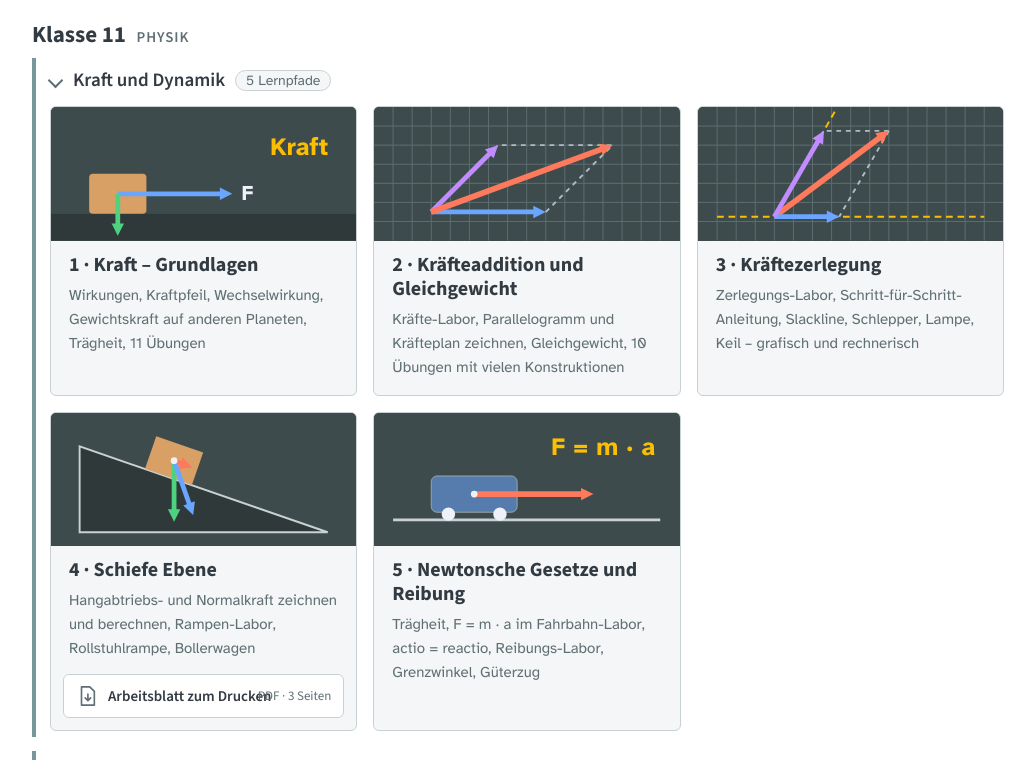
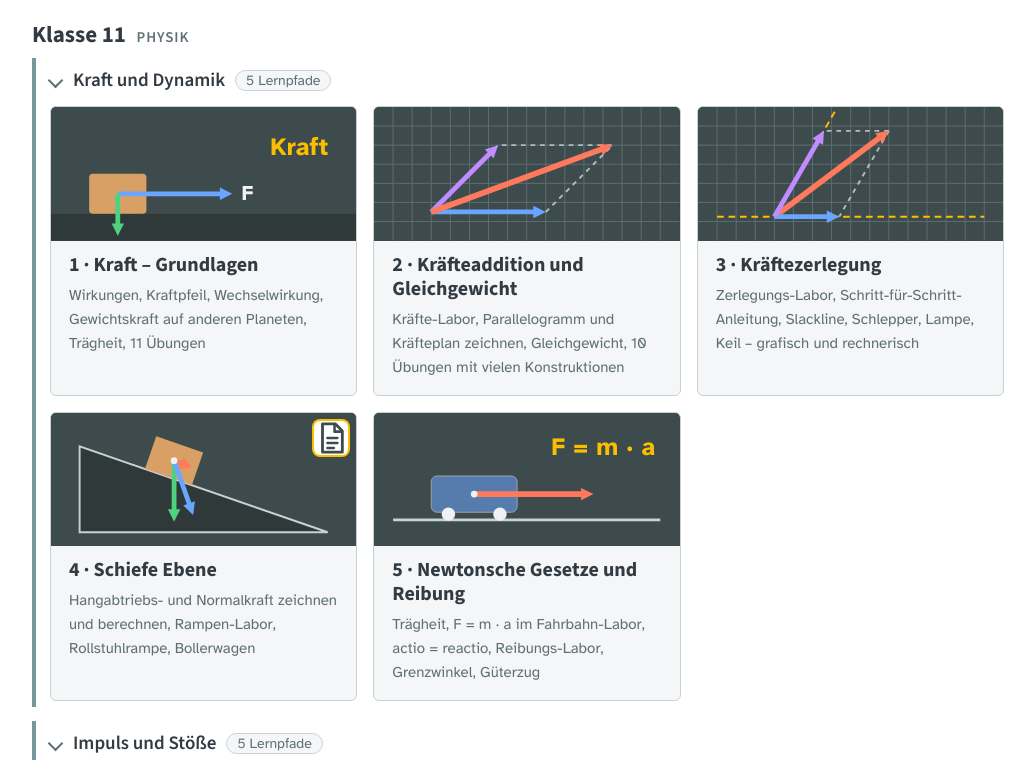
Before and after one commit to y-deiglmayr/gst-lernen, a plain HTML site: page index.html in a window 1280 px wide. Shown: the part 1700-2460 px from the top of the page, without its empty margins (122-1157 px from the left). Drawn offline with Linux system fonts and the light colour scheme.

Commit message:
Arbeitsblatt: Download im Lernpfad, auf der Kachel nur ein kleines Symbol
Co-Authored-By: Claude Opus 5.5 <noreply@anthropic.com>
Claude-Session: https://claude.ai/code/session_01KLYBVjjuH1ETMXF1PiQjJN

```diff
--- a/index.html
+++ b/index.html
@@ -28,18 +28,9 @@ main{max-width:1100px;margin:0 auto;padding:8px max(5vw,16px) 48px;width:100%;fl
 a.card{display:flex;flex-direction:column;gap:6px;padding:0 0 16px;overflow:hidden;border:1px solid var(--line);border-radius:6px;background:var(--panel);color:var(--ink);text-decoration:none;min-height:44px;transition:border-color .15s,box-shadow .15s}
 a.card:hover,a.card:focus-visible{border-color:var(--accent);box-shadow:0 0 0 2px var(--accent)}
 a.card:focus-visible{outline:none}
-.card.mitdruck{display:flex;flex-direction:column;overflow:hidden;border:1px solid var(--line);border-radius:6px;background:var(--panel);transition:border-color .15s,box-shadow .15s}
-.card.mitdruck:hover,.card.mitdruck:focus-within{border-color:var(--accent);box-shadow:0 0 0 2px var(--accent)}
-.card.mitdruck a{color:var(--ink);text-decoration:none}
-a.clink{display:flex;flex-direction:column;gap:6px;padding:0 0 14px;flex:1}
-a.clink b{font-family:"Source Sans 3",system-ui,sans-serif;font-size:20px;display:block;padding:6px 18px 0;line-height:1.2}
-a.clink small{color:var(--muted);font-size:15px;padding:0 18px}
-a.druck{display:flex;align-items:center;gap:10px;min-height:44px;margin:0 12px 12px;padding:6px 12px;border:1px solid var(--line);border-radius:6px;background:var(--bg);font:600 15px "Source Sans 3",system-ui,sans-serif}
-a.druck svg{width:22px;height:22px;flex:none;color:var(--slate2)}
-a.druck span{flex:1;white-space:nowrap}
-a.druck em{font-style:normal;font-weight:400;font-size:13px;color:var(--muted)}
-a.druck:hover{border-color:var(--accent);box-shadow:inset 4px 0 0 var(--accent)}
-a.clink:focus-visible,a.druck:focus-visible{outline:3px solid var(--accent);outline-offset:-3px}
+.thumb{position:relative}
+.abzeichen{position:absolute;top:8px;right:8px;width:34px;height:34px;display:grid;place-items:center;background:#fff;color:var(--slate);border-radius:6px;box-shadow:0 0 0 2px var(--accent)}
+.abzeichen svg{width:22px;height:22px}
 a.card b{font-family:"Source Sans 3",system-ui,sans-serif;font-size:20px;display:block;padding:6px 18px 0;line-height:1.2}
 a.card small{color:var(--muted);font-size:15px;padding:0 18px}
 .thumb{display:block;aspect-ratio:16/7;background:var(--slate)}
@@ -228,11 +219,9 @@ const zu=new Set(store.get('gst-index-zu')||[]);
 const anzahl=n=>n===1?'1 Lernpfad':n+' Lernpfade';
 const karte=(k,t,s)=>{
  const such=esc((s.titel+' '+s.info+' '+t.thema+' '+k.klasse+' '+k.fach+(s.druck?' arbeitsblatt pdf druck':'')).toLowerCase());
- const innen=`${BILDER[s.bild]?`<span class="thumb">${BILDER[s.bild]}</span>`:''}<b>${esc(s.titel)}</b><small>${esc(s.info)}</small>`;
- if(!s.druck)return `<a class="card" href="/${esc(k.ordner)}/${esc(s.datei)}" data-such="${such}">${innen}</a>`;
- /* Kachel mit Druckversion: Lernpfad-Link und PDF-Download nebeneinander, nicht verschachtelt */
- return `<div class="card mitdruck" data-such="${such}"><a class="clink" href="/${esc(k.ordner)}/${esc(s.datei)}">${innen}</a>`+
-  `<a class="druck" href="/${esc(k.ordner)}/${esc(s.druck.datei)}" download><svg viewBox="0 0 24 24" aria-hidden="true"><path d="M6 2h9l5 5v15H6z" fill="none" stroke="currentColor" stroke-width="1.8" stroke-linejoin="round"/><path d="M13 10v7m-3-3 3 3 3-3" fill="none" stroke="currentColor" stroke-width="1.8" stroke-linecap="round" stroke-linejoin="round"/></svg><span>${esc(s.druck.text)}</span><em>${esc(s.druck.info)}</em></a></div>`};
+ /* Kleines Symbol auf dem Vorschaubild, wenn es zum Lernpfad ein Arbeitsblatt zum Drucken gibt (Download im Lernpfad) */
+ const ab=s.druck?`<span class="abzeichen" title="Mit Arbeitsblatt zum Drucken"><svg viewBox="0 0 24 24" aria-hidden="true"><path d="M6 2h9l5 5v15H6z" fill="none" stroke="currentColor" stroke-width="2" stroke-linejoin="round"/><path d="M14.5 2.5V7.5h5M9.5 12h7M9.5 15.5h7M9.5 19h4.5" fill="none" stroke="currentColor" stroke-width="1.8" stroke-linecap="round" stroke-linejoin="round"/></svg><span class="sr">mit Arbeitsblatt</span></span>`:'';
+ return `<a class="card" href="/${esc(k.ordner)}/${esc(s.datei)}" data-such="${such}">${BILDER[s.bild]?`<span class="thumb">${BILDER[s.bild]}${ab}</span>`:ab}<b>${esc(s.titel)}</b><small>${esc(s.info)}</small></a>`};
 const stufen=STUFEN.filter(st=>KURSE.some(k=>k.stufe===st.name));
 document.getElementById('list').innerHTML=stufen.map(st=>{
  const klassen=KURSE.filter(k=>k.stufe===st.name);
```
Also changed, not shown: Physik11/schiefe-ebene.html (+2 -0 lines), brand/brand.css (+10 -0 lines), 2 other files.
